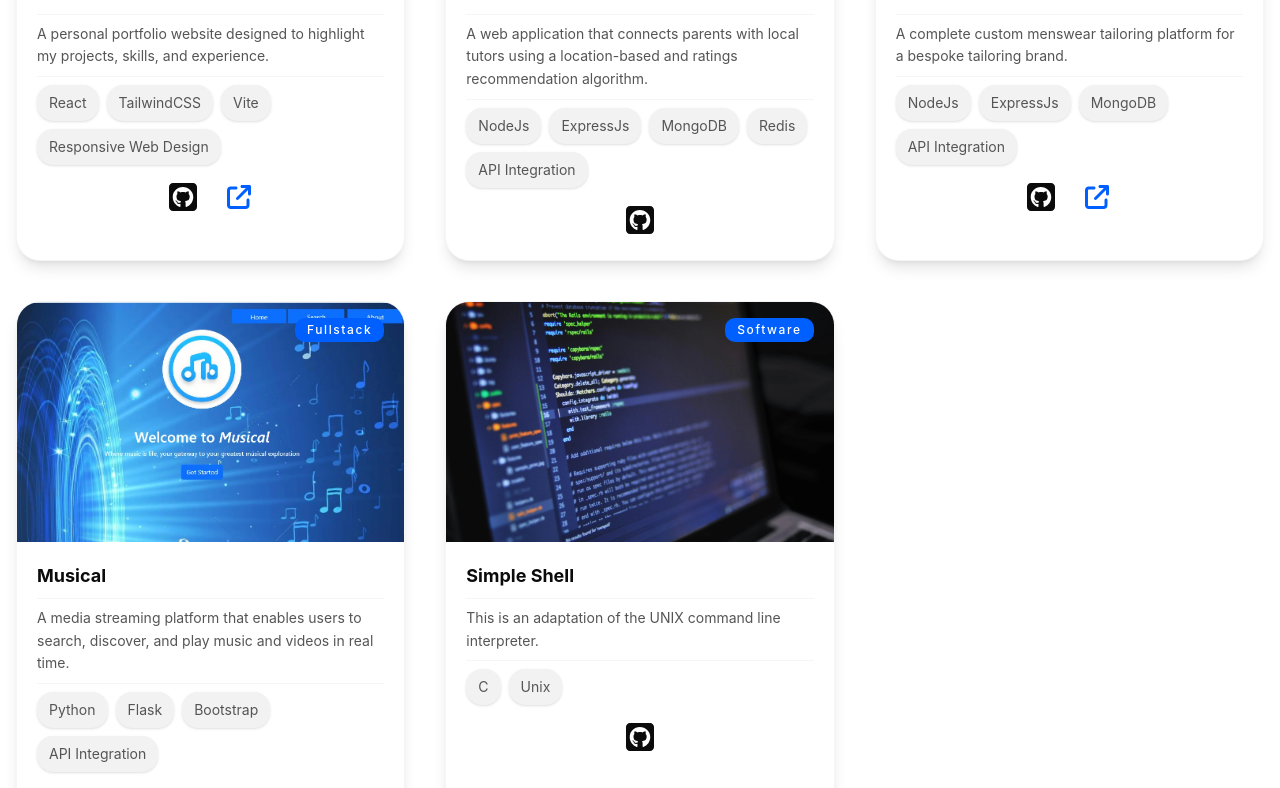
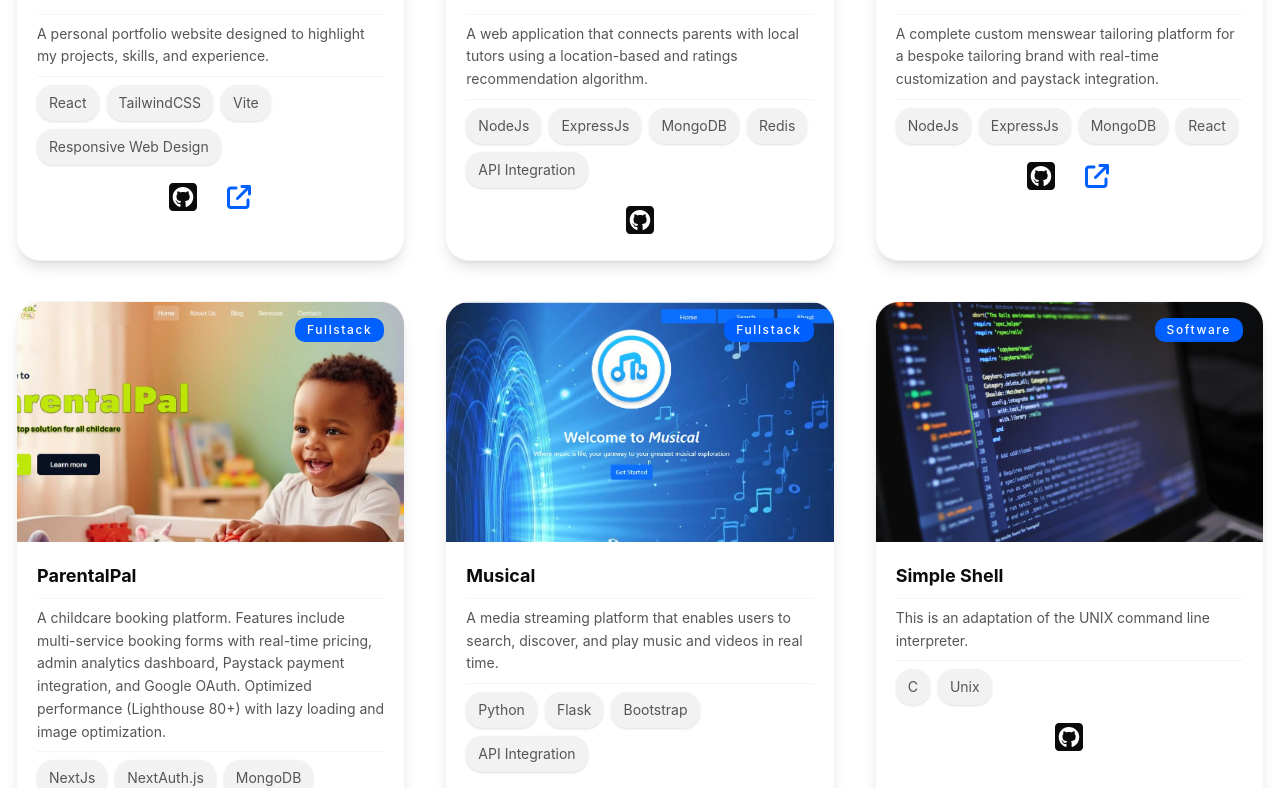
Before and after one commit to Uko1995/Portfolio_site, a React (Vite) app: page / in a window 1280 px wide. Shown: the part 6604-7392 px from the top of the page. Built offline with nearby package versions, Linux system fonts and the light colour scheme; no server answers.

Commit message:
Implement code changes to enhance functionality and improve performance

```diff
--- a/src/components/Projects.jsx
+++ b/src/components/Projects.jsx
@@ -35,11 +35,21 @@ const ProjectData = [
   {
     name: "FashionSmith",
     description:
-      "A complete custom menswear tailoring platform for a bespoke tailoring brand. ",
+      "A complete custom menswear tailoring platform for a bespoke tailoring brand with real-time customization and paystack integration.",
     image: "./fashionsmith.webp",
-    technologies: ["NodeJs", "ExpressJs", "MongoDB", "API Integration"],
+    technologies: ["NodeJs", "ExpressJs", "MongoDB", "React"],
     linkToGitHub: "https://github.com/Uko1995/FashionSmith",
     linkToLive: "https://fashion-smith.vercel.app",
+    type: "fullstack",
+  },
+  {
+    name: "ParentalPal",
+    description:
+      "A childcare booking platform. Features include multi-service booking forms with real-time pricing, admin analytics dashboard, Paystack payment integration, and Google OAuth. Optimized performance (Lighthouse 80+) with lazy loading and image optimization.",
+    image: "./parentalpalPortfolio.webp",
+    technologies: ["NextJs", "NextAuth.js", "MongoDB", "TypeScript"],
+    linkToGitHub: "https://github.com/Uko1995/parental-pal",
+    linkToLive: "https://www.parentalpal.org",
     type: "fullstack",
   },
   {
```
Also changed, not shown: public/parentalpalPortfolio.webp (added).
